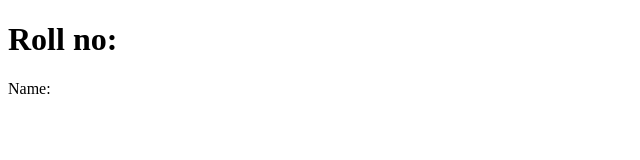
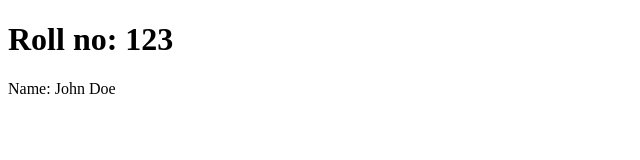
Before and after one commit to ganeshseedari/student-details, a plain HTML site: page index.html in a window 1280 px wide. Shown: the whole page, without its empty margins (0-640 px from the left). Drawn offline with Linux system fonts and the light colour scheme.

Commit message:
added roll number and name

```diff
--- a/index.html
+++ b/index.html
@@ -5,8 +5,8 @@
 </head>
 <body>
 
-<h1>Roll no: </h1>
-<p>Name: </p>
+<h1>Roll no: 123</h1>
+<p>Name: John Doe</p>
 
 </body>
 </html>
```
